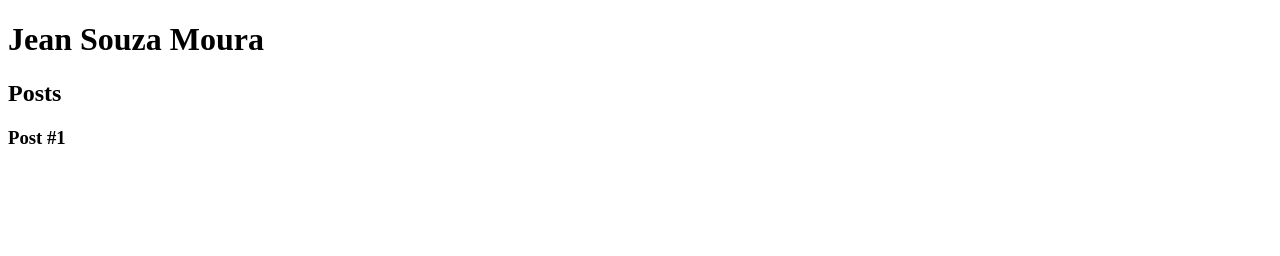
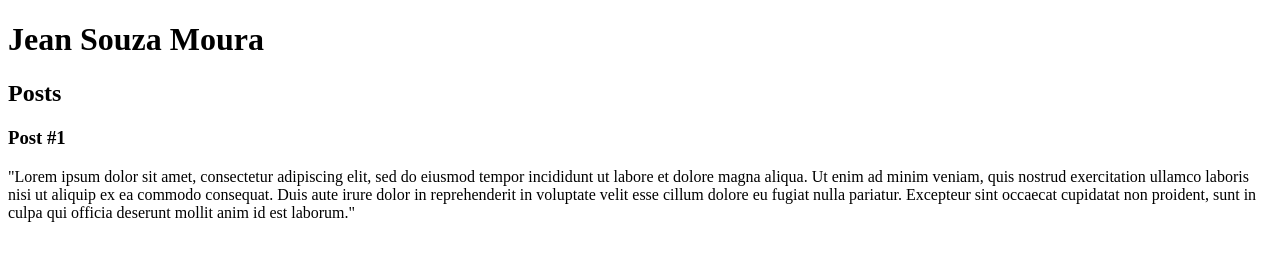
Before and after one commit to jeanmoura/dio-bootcamp, a plain HTML site: page index.html in a window 1280 px wide. Drawn offline with Linux system fonts and the light colour scheme.

Commit message:
Adding a paragraph to the page.

```diff
--- a/index.html
+++ b/index.html
@@ -19,6 +19,13 @@
                 <header>
                     <h3>Post #1</h3>
                 </header>
+                <p>
+                    "Lorem ipsum dolor sit amet, consectetur adipiscing elit, sed do eiusmod tempor
+                    incididunt ut labore et dolore magna aliqua. Ut enim ad minim veniam, quis nostrud exercitation
+                    ullamco laboris nisi ut aliquip ex ea commodo consequat. Duis aute irure dolor in reprehenderit
+                    in voluptate velit esse cillum dolore eu fugiat nulla pariatur. Excepteur sint occaecat
+                    cupidatat non proident, sunt in culpa qui officia deserunt mollit anim id est laborum."
+                </p>
             </article>
         </header>
     </section>
```
